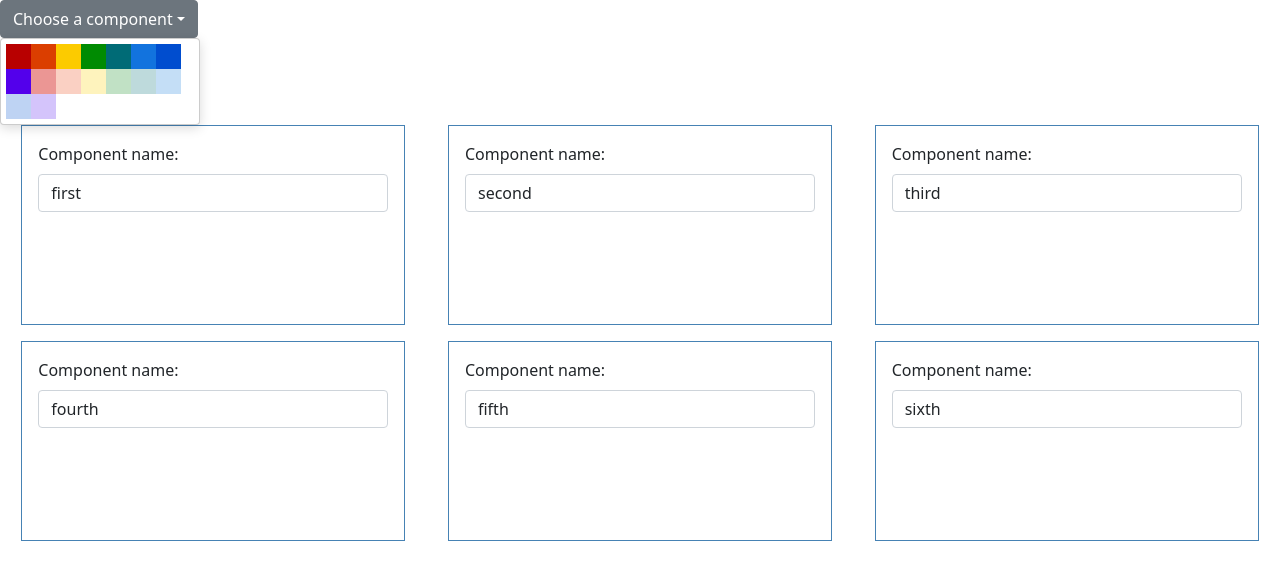
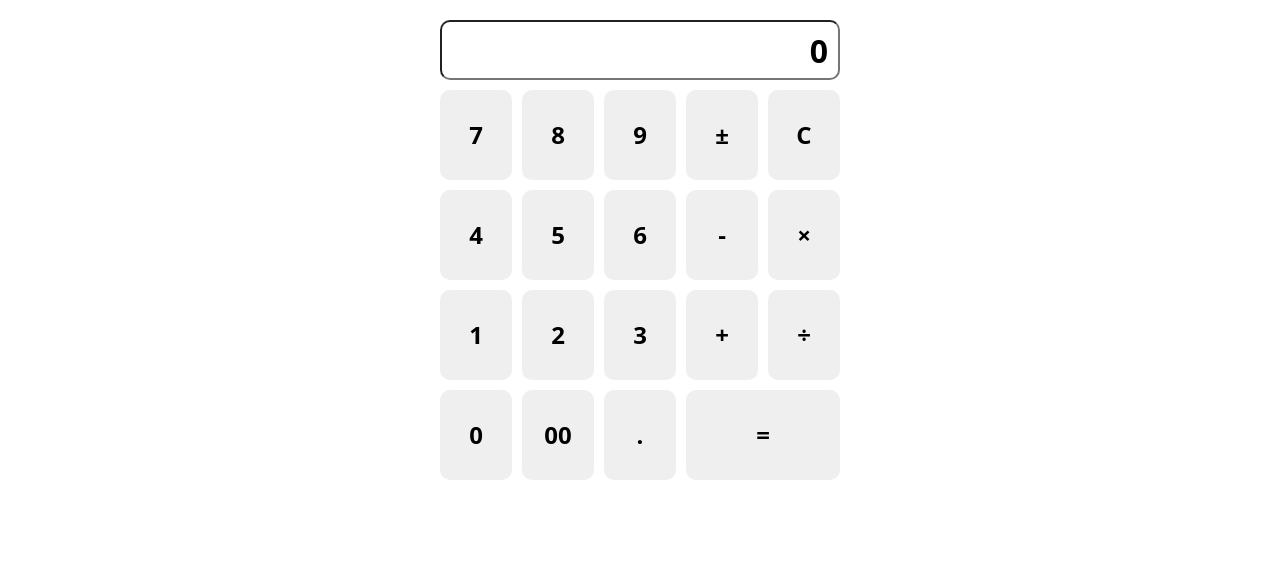
Before and after one commit to Enchanted-Millet/homework-nodejs, a React (Create React App) app in the folder reactjs/: page / in a window 1280 px wide. Shown: the top 580 px of the page. Built offline with nearby package versions, Linux system fonts and the light colour scheme.

Commit message:
U4 hw2 - calculator

```diff
--- a/reactjs/src/App.js
+++ b/reactjs/src/App.js
@@ -2,9 +2,10 @@ import React, { Component } from 'react';
 import U1 from './U1';
 import U2 from './U2';
 import U3 from './U3';
+import U4 from './U4';
 
 export default class App extends Component {
     render() {
-        return <U3 />;
+        return <U4 />;
     }
 }
--- /dev/null
+++ b/reactjs/src/U4/hw2/components/Buttons/Button.js
@@ -0,0 +1,10 @@
+import React from 'react';
+import './style.css';
+
+export default function Button({ className, value, onClick }) {
+    return (
+        <button className={className} onClick={onClick}>
+            {value}
+        </button>
+    );
+}
--- /dev/null
+++ b/reactjs/src/U4/hw2/components/Buttons/index.js
@@ -0,0 +1,8 @@
+import React from 'react';
+import Button from './Button';
+
+export default function Buttons({ children }) {
+    return <div className="btn-grid">{children}</div>;
+}
+
+export { Button };
--- /dev/null
+++ b/reactjs/src/U4/hw2/components/Buttons/style.css
@@ -0,0 +1,25 @@
+.btn-grid {
+    width: 100%;
+    height: calc(100% - 110px);
+    display: grid;
+    grid-template-columns: repeat(5, 1fr);
+    grid-template-rows: repeat(4, 1fr);
+    gap: 10px;
+}
+
+button {
+    border: none;
+    font-size: 1.5rem;
+    font-weight: bold;
+    cursor: pointer;
+    border-radius: 10px;
+    outline: none;
+}
+
+button:hover {
+    background-color: skyblue;
+}
+
+.equals {
+    grid-column: 4 / 6;
+}
--- /dev/null
+++ b/reactjs/src/U4/hw2/components/Display/index.js
@@ -0,0 +1,6 @@
+import React from 'react';
+import './style.css';
+
+export default function Display({ value = '0' }) {
+    return <input type="text" readOnly className="display" value={value} />;
+}
--- /dev/null
+++ b/reactjs/src/U4/hw2/components/Display/style.css
@@ -0,0 +1,13 @@
+.display {
+    height: 60px;
+    width: 100%;
+    margin-bottom: 10px;
+    padding: 0 10px;
+    border-radius: 10px;
+    display: flex;
+    align-items: center;
+    justify-content: flex-end;
+    font-weight: bold;
+    font-size: 2rem;
+    text-align: right;
+}
--- /dev/null
+++ b/reactjs/src/U4/hw2/components/Wrapper/index.js
@@ -0,0 +1,6 @@
+import React from 'react';
+import './style.css';
+
+export default function Wrapper({ children }) {
+    return <div className="calc-container">{children}</div>;
+}
--- /dev/null
+++ b/reactjs/src/U4/hw2/components/Wrapper/style.css
@@ -0,0 +1,6 @@
+.calc-container {
+    width: 400px;
+    height: 500px;
+    margin: auto;
+    margin-top: 20px;
+}
--- /dev/null
+++ b/reactjs/src/U4/hw2/index.js
@@ -0,0 +1,82 @@
+import React, { useState } from 'react';
+import Buttons, { Button } from './components/Buttons';
+import Display from './components/Display';
+import Wrapper from './components/Wrapper';
+import './style.css';
+
+const buttons = [
+    [7, 8, 9, '±', 'C'],
+    [4, 5, 6, '-', '×'],
+    [1, 2, 3, '+', '÷'],
+    [0, '00', '.', '=']
+];
+
+export default function Calculator() {
+    const [input, setInput] = useState(0);
+    const [operator, setOperator] = useState('');
+    const [result, setResult] = useState(0);
+
+    const onClick = btn => e => {
+        e.preventDefault();
+        const value = e.target.innerHTML;
+        switch (btn) {
+            case 'C':
+                setInput(0);
+                setResult(0);
+                setOperator('');
+                break;
+            case '±':
+                setInput(input ? input * -1 : 0);
+                setResult(result ? result * -1 : 0);
+                setOperator('');
+                break;
+            case '+':
+            case '-':
+            case '×':
+            case '÷':
+                setOperator(value);
+                setResult(!result && input ? input : result);
+                setInput(0);
+                break;
+            case '=':
+                if (operator && input) {
+                    const math = (a, b, sign) =>
+                        sign === '+' ? a + b : sign === '-' ? a - b : sign === '×' ? a * b : a / b;
+                    setResult(
+                        input === '0' && operator === '÷' ? 'Cant divide with zero' : math(+result, +input, operator)
+                    );
+                    setOperator('');
+                    setInput(0);
+                }
+                break;
+            case '.':
+                setInput(input.toString().includes('.') ? input : input + value);
+                break;
+            default:
+                if (String(input).length < 16) {
+                    if (input === 0 && value === '0') {
+                        setInput('0');
+                    } else if (input % 1 === 0) {
+                        setInput(+(input + value));
+                    } else {
+                        setInput(input + value);
+                    }
+                }
+                setResult(operator ? result : 0);
+                break;
+        }
+    };
+
+    return (
+        <Wrapper>
+            <Display value={input ? input : result} />
+            <Buttons>
+                {buttons.flat().map((btn, i) => {
+                    return (
+                        <Button key={i} value={btn} className={btn === '=' ? 'equals' : ''} onClick={onClick(btn)} />
+                    );
+                })}
+            </Buttons>
+        </Wrapper>
+    );
+}
--- /dev/null
+++ b/reactjs/src/U4/hw3/index.js
@@ -0,0 +1,7 @@
+import React, { Component } from 'react';
+
+export default class Calendar extends Component {
+    render() {
+        return <div>Calendar</div>;
+    }
+}
--- /dev/null
+++ b/reactjs/src/U4/index.js
@@ -0,0 +1,12 @@
+import React, { Component } from 'react';
+import Calculator from './hw2';
+import Calendar from './hw3';
+
+export default class U4 extends Component {
+    render() {
+        return (
+            <Calculator />
+            // <Calendar />
+        );
+    }
+}
```
Also changed, not shown: reactjs/src/U4/hw2/style.css (added).
